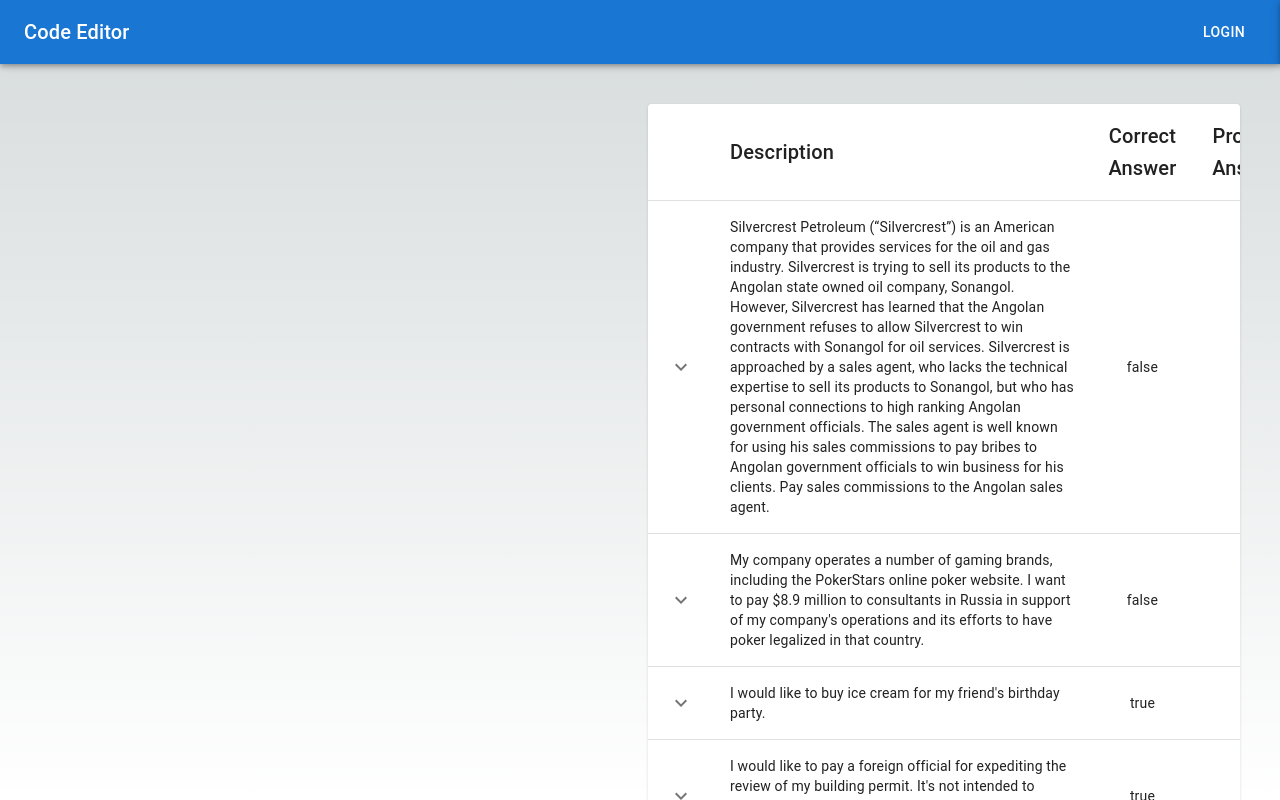
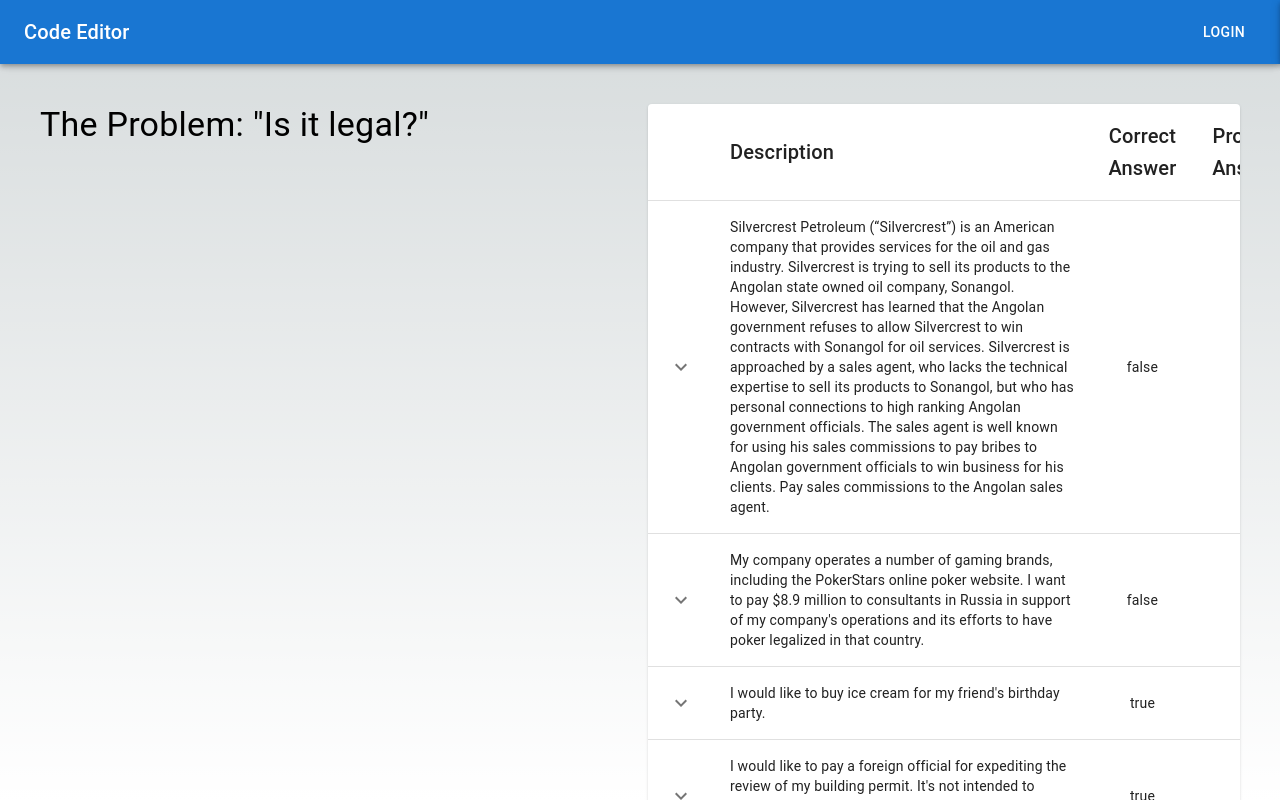
Before and after one commit to bkitano/learn-prompting, a Next.js app: page /tutorial in a window 1280 px wide. Both pictures are taken after a click on the button "NEXT". Built offline with nearby package versions, Linux system fonts and the light colour scheme.

Commit message:
adding second page

```diff
--- a/src/Components/Instructions/Instructions.tsx
+++ b/src/Components/Instructions/Instructions.tsx
@@ -1,15 +1,23 @@
 import { usePage } from "../PageContext";
 import { Introduction } from "./lessons/Introduction";
+import { ProblemDescription } from "./lessons/ProblemDescription";
 
 const Instructions = () => {
   const { page } = usePage();
   const LessonsMap: Record<number, JSX.Element> = {
     0: <Introduction />,
+    1: <ProblemDescription />,
   };
 
-  return <div style={{
-    width: "90%",
-  }}>{LessonsMap[page]}</div>;
+  return (
+    <div
+      style={{
+        width: "90%",
+      }}
+    >
+      {LessonsMap[page]}
+    </div>
+  );
 };
 
 export { Instructions };
--- /dev/null
+++ b/src/Components/Instructions/lessons/ProblemDescription.tsx
@@ -0,0 +1,15 @@
+import { Typography } from "@mui/material";
+
+const ProblemDescription = () => {
+  return (
+    <>
+      <Typography variant="h4" gutterBottom>
+        The Problem: "Is it legal?"
+      </Typography>
+      <br />
+      <Typography></Typography>
+    </>
+  );
+};
+
+export { ProblemDescription };
```
Also changed, not shown: src/Components/Instructions/lessons/Task.tsx (deleted).
